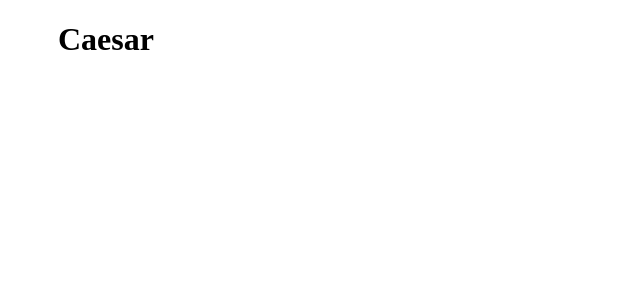
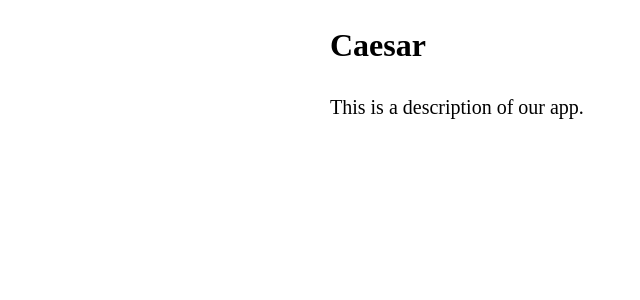
Before and after one commit to vincentmvdm/caesar, a React (Create React App) app: page / in a window 1280 px wide. Shown: the top 300 px of the page, without its empty margins (70-710 px from the left). Built offline with nearby package versions, Linux system fonts and the light colour scheme.

Commit message:
Add global styles

```diff
--- a/package.json
+++ b/package.json
@@ -8,6 +8,7 @@
     "react-dom": "^15.6.1",
     "react-redux": "^5.0.5",
     "redux": "^3.7.0",
+    "sanitize.css": "^5.0.0",
     "styled-components": "^2.1.0"
   },
   "devDependencies": {
--- a/src/App.js
+++ b/src/App.js
@@ -1,6 +1,9 @@
 import React, { Component } from 'react';
+import 'sanitize.css/sanitize.css';
 import Container from './components/Container';
 import H1 from './components/H1';
+import P from './components/P';
+import './global-styles';
 
 class App extends Component {
     render() {
@@ -8,7 +11,7 @@ class App extends Component {
             <div>
                 <Container>
                     <H1>Caesar</H1>
-
+                    <P>This is a description of our app.</P>
                 </Container>
             </div>
         );
--- a/src/components/H1/index.js
+++ b/src/components/H1/index.js
@@ -2,6 +2,7 @@ import styled from 'styled-components';
 
 const H1 = styled.h1`
     font-size: 2rem;
+    max-width: 30rem;
     margin-left: auto;
     margin-right: auto;
 `;
--- a/src/components/P/index.js
+++ b/src/components/P/index.js
@@ -1,11 +1,11 @@
 import styled from 'styled-components';
 
 const P = styled.p`
+    font-size: 1.25rem;
+    line-height: 1.6;
     max-width: 30rem;
     margin-left: auto;
     margin-right: auto;
-    font-size: 1.25rem;
-    line-height: 1.6;
 `;
 
 export default P;
--- /dev/null
+++ b/src/global-styles.js
@@ -0,0 +1,5 @@
+import { injectGlobal } from 'styled-components';
+
+injectGlobal`
+
+`;
```
